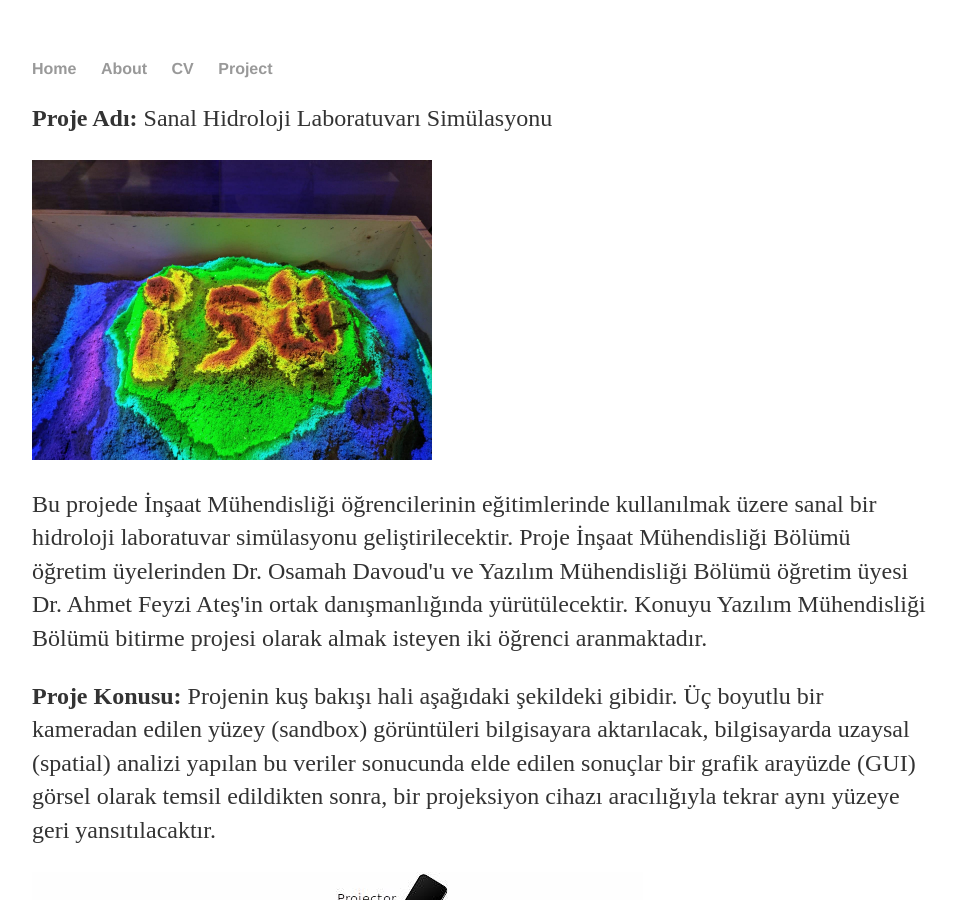
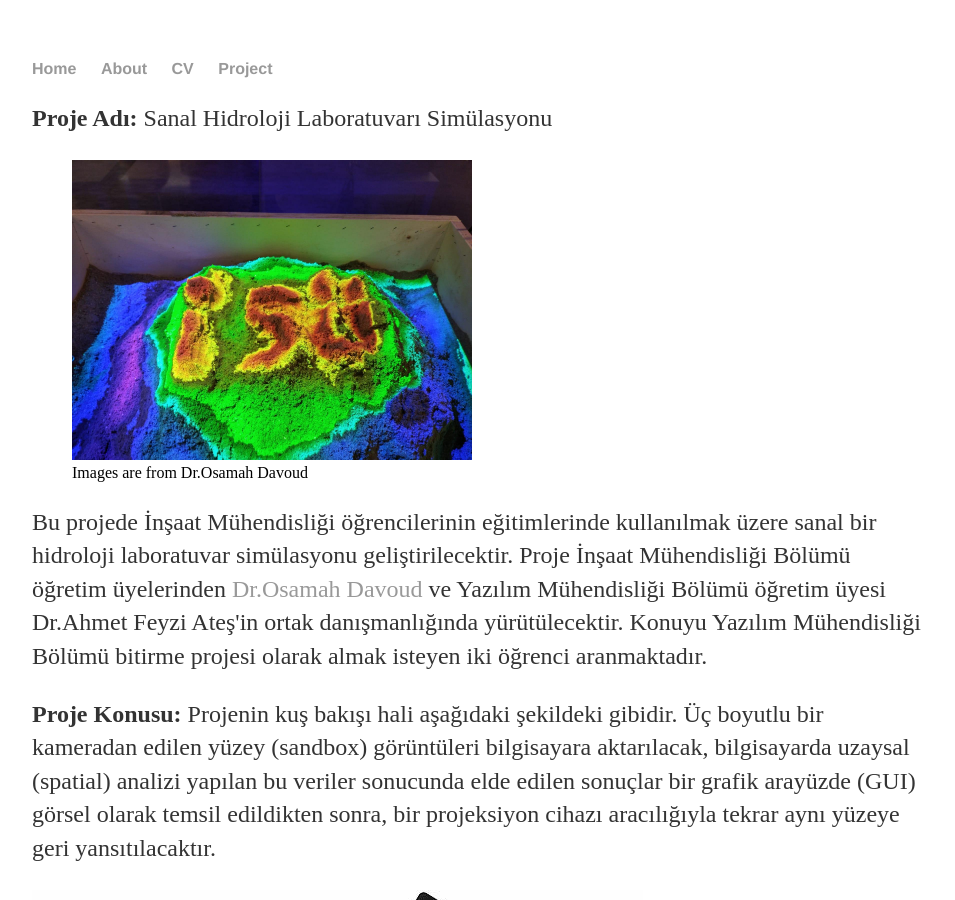
Before and after one commit to ahmetfeyziates/ahmetfeyziates.github.io, a Jekyll site: the page built from project/index.html, in a window 1280 px wide and 900 px high. Shown: the whole window, without its empty margins (160-1115 px from the left). Built offline with Jekyll 4.4.1, drawn with Linux system fonts in a browser that asks for light colours.

Commit message:
Update index.html

```diff
--- a/project/index.html
+++ b/project/index.html
@@ -4,11 +4,14 @@ title: Ahmet Feyzi Ates, Horrible Cop
 ---
 <p><b>Proje Adı:</b> Sanal Hidroloji Laboratuvarı Simülasyonu </p>
 
-<img src="isu.jpg" alt="ISU Hydrology Simulation" width="400" height="300">
-
+<figure>
+  <img src="isu.jpg" alt="ISU Hydrology Simulation" width="400" height="300">
+  <figcaption>Images are from Dr.Osamah Davoud</figcaption>
+</figure>
 <p>Bu projede İnşaat Mühendisliği öğrencilerinin eğitimlerinde kullanılmak üzere sanal bir hidroloji laboratuvar simülasyonu geliştirilecektir.
-Proje İnşaat Mühendisliği Bölümü öğretim üyelerinden Dr. Osamah Davoud'u ve Yazılım Mühendisliği Bölümü öğretim üyesi Dr. Ahmet Feyzi Ateş'in
-ortak danışmanlığında yürütülecektir. Konuyu Yazılım Mühendisliği Bölümü bitirme projesi olarak almak isteyen iki öğrenci aranmaktadır.</p>
+  Proje İnşaat Mühendisliği Bölümü öğretim üyelerinden <a href=https://muhendislik.istinye.edu.tr/tr/kadro/1326>Dr.Osamah Davoud</a> ve Yazılım
+  Mühendisliği Bölümü öğretim üyesi Dr.Ahmet Feyzi Ateş'in ortak danışmanlığında yürütülecektir. Konuyu Yazılım Mühendisliği Bölümü bitirme
+  projesi olarak almak isteyen iki öğrenci aranmaktadır.</p>
 
 <p><b>Proje Konusu:</b> Projenin kuş bakışı hali aşağıdaki şekildeki gibidir. Üç boyutlu bir kameradan edilen yüzey (sandbox) görüntüleri bilgisayara aktarılacak,
 bilgisayarda uzaysal (spatial) analizi yapılan bu veriler sonucunda elde edilen sonuçlar bir grafik arayüzde (GUI) görsel olarak temsil edildikten sonra,
```
